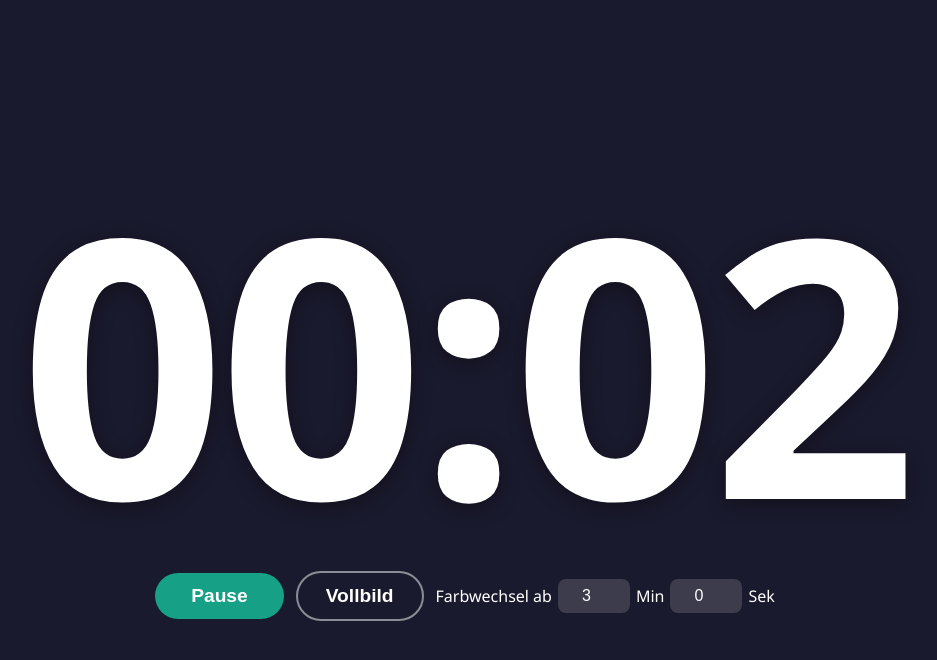
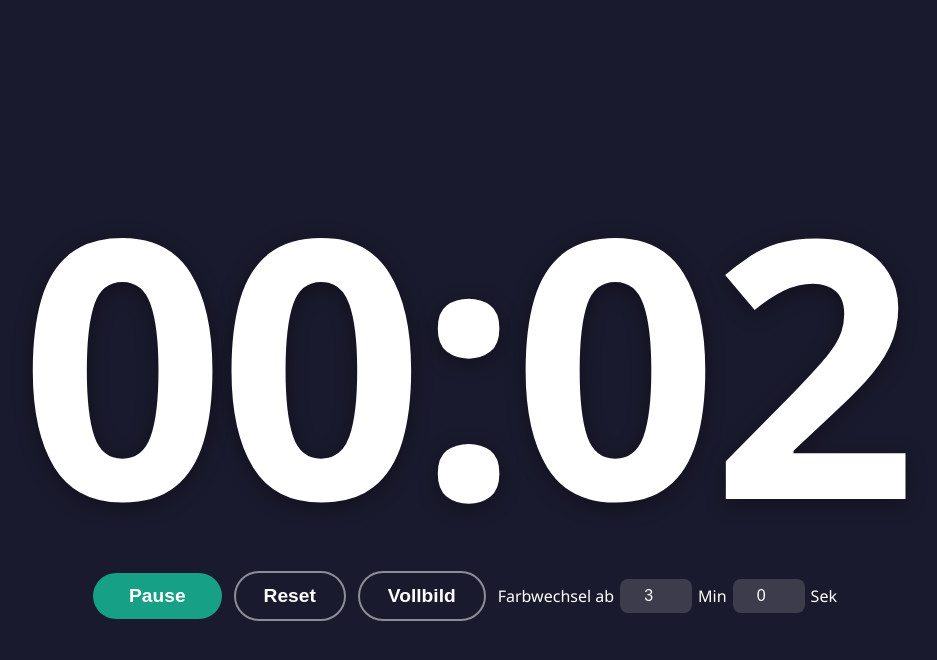
Before and after one commit to m-kue/Kuen.WebApp, a plain HTML site: page TrainingWatch/trainingwatch.html in a window 1280 px wide. Both pictures are taken after a click on the button "Start". Shown: the whole page, without its empty margins (175-1112 px from the left). Drawn offline with Linux system fonts and the light colour scheme.

Commit message:
TrainingWatch: Reset-Button zum Zuruecksetzen der Zeit hinzufuegen
- Neuer Reset-Knopf in der Steuerung stoppt die Uhr und setzt die Anzeige auf 00:00 zurueck
- Start-Knopf steht danach wieder auf 'Start', Farbwechsel (abgelaufen) wird entfernt
- Service-Worker-Cache auf trainingwatch-v2 erhoeht, damit die neue Version ausgeliefert wird

Co-authored-by: m-kue <m-kue@users.noreply.github.com>

```diff
--- a/TrainingWatch/sw.js
+++ b/TrainingWatch/sw.js
@@ -1,4 +1,4 @@
-const CACHE = 'trainingwatch-v1';
+const CACHE = 'trainingwatch-v2';
 const DATEIEN = [
   './trainingwatch.html',
   './manifest.webmanifest',
--- a/TrainingWatch/trainingwatch.html
+++ b/TrainingWatch/trainingwatch.html
@@ -82,6 +82,21 @@
     background: #1abc9c;
   }
 
+  #resetKnopf {
+    font-size: 1.2rem;
+    font-weight: 600;
+    padding: 12px 28px;
+    border: 2px solid rgba(255, 255, 255, 0.5);
+    border-radius: 999px;
+    background: transparent;
+    color: #ffffff;
+    cursor: pointer;
+  }
+
+  #resetKnopf:hover {
+    background: rgba(255, 255, 255, 0.15);
+  }
+
   .grenze {
     display: flex;
     align-items: center;
@@ -111,6 +126,7 @@
 
   <div id="steuerung">
     <button id="startKnopf">Start</button>
+    <button id="resetKnopf">Reset</button>
     <button id="vollbildKnopf">Vollbild</button>
     <label class="grenze">
       Farbwechsel ab
@@ -122,6 +138,7 @@
 <script>
   const anzeige = document.getElementById('anzeige');
   const knopf = document.getElementById('startKnopf');
+  const resetKnopf = document.getElementById('resetKnopf');
   const vollbildKnopf = document.getElementById('vollbildKnopf');
   const grenzeMin = document.getElementById('grenzeMin');
   const grenzeSek = document.getElementById('grenzeSek');
@@ -164,6 +181,13 @@
     }
   });
 
+  resetKnopf.addEventListener('click', () => {
+    laufend = false;
+    basisSekunden = 0;
+    knopf.textContent = 'Start';
+    zeige(0);
+  });
+
   function grenzeGeaendert() {
     zeige(basisSekunden);
   }
```
